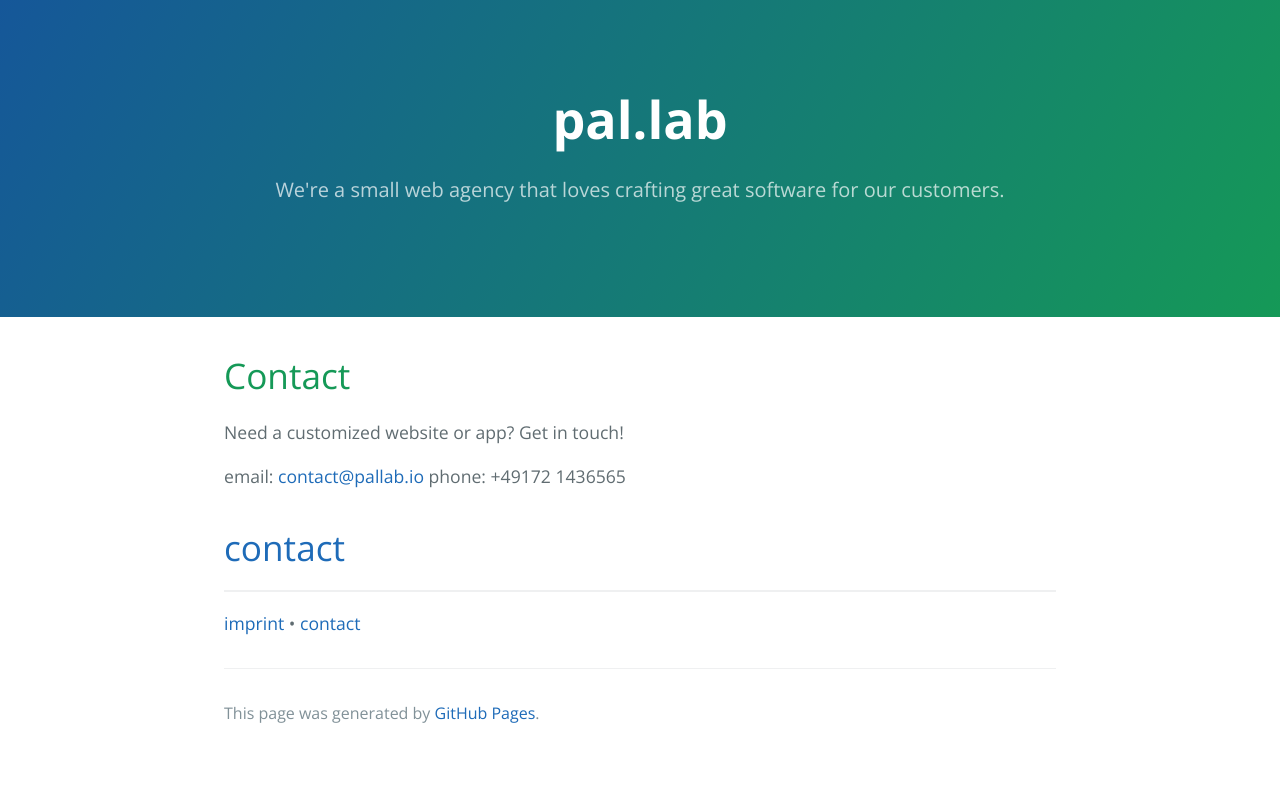
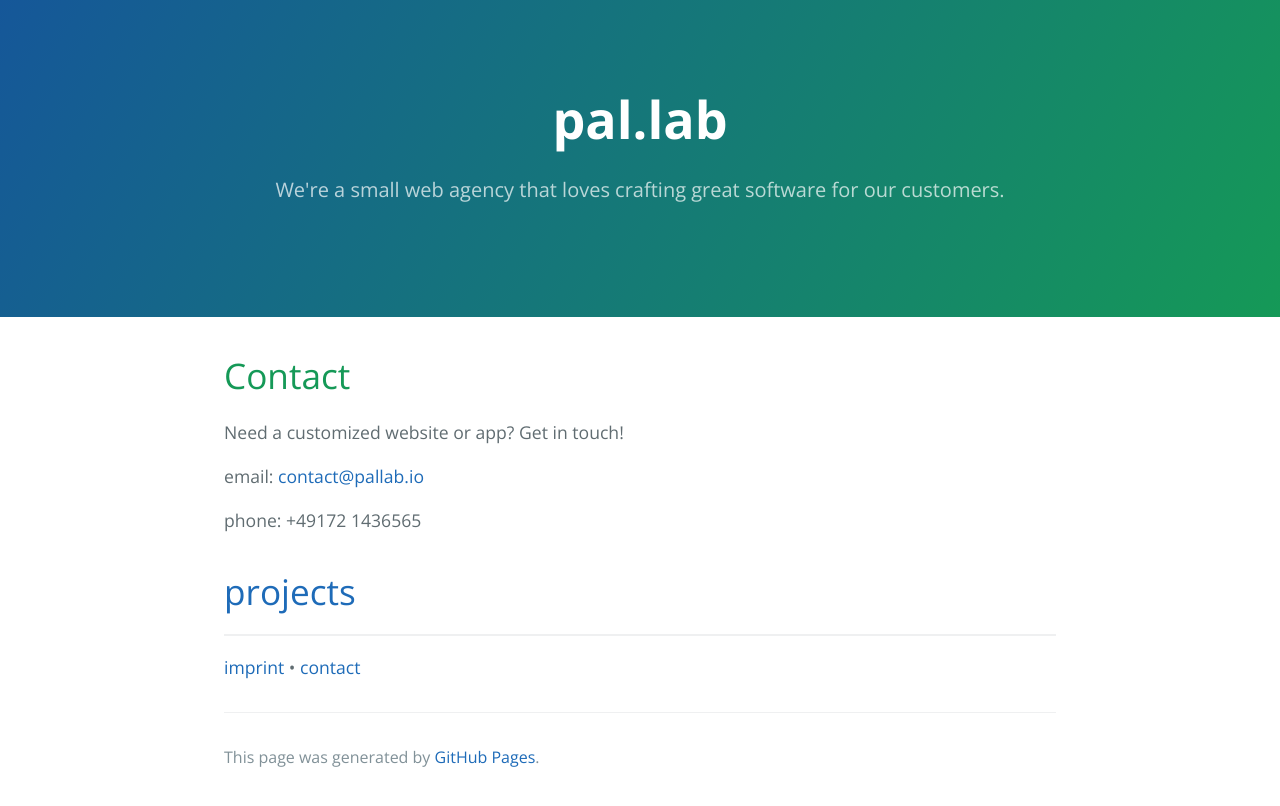
Before and after one commit to pal-lab/pal-lab.github.io, a Jekyll site: the page built from index.md, in a window 1280 px wide. Shown: the top 806 px of the page. Built offline with Jekyll 4.4.1, drawn with Linux system fonts in a browser that asks for light colours; our own code applies the rules of GitHub Pages for plain Markdown files.

Commit message:
editorial

```diff
--- a/index.md
+++ b/index.md
@@ -5,10 +5,11 @@ layout: default
 Need a customized website or app? Get in touch!
 
 email: [contact@pallab.io](mailto:contact@pallab.io)
+
 phone: +49172 1436565
 
 
-# [](#header-2)[contact](contact)
+# [](#header-2)[projects](projects)
 
 
 
```
